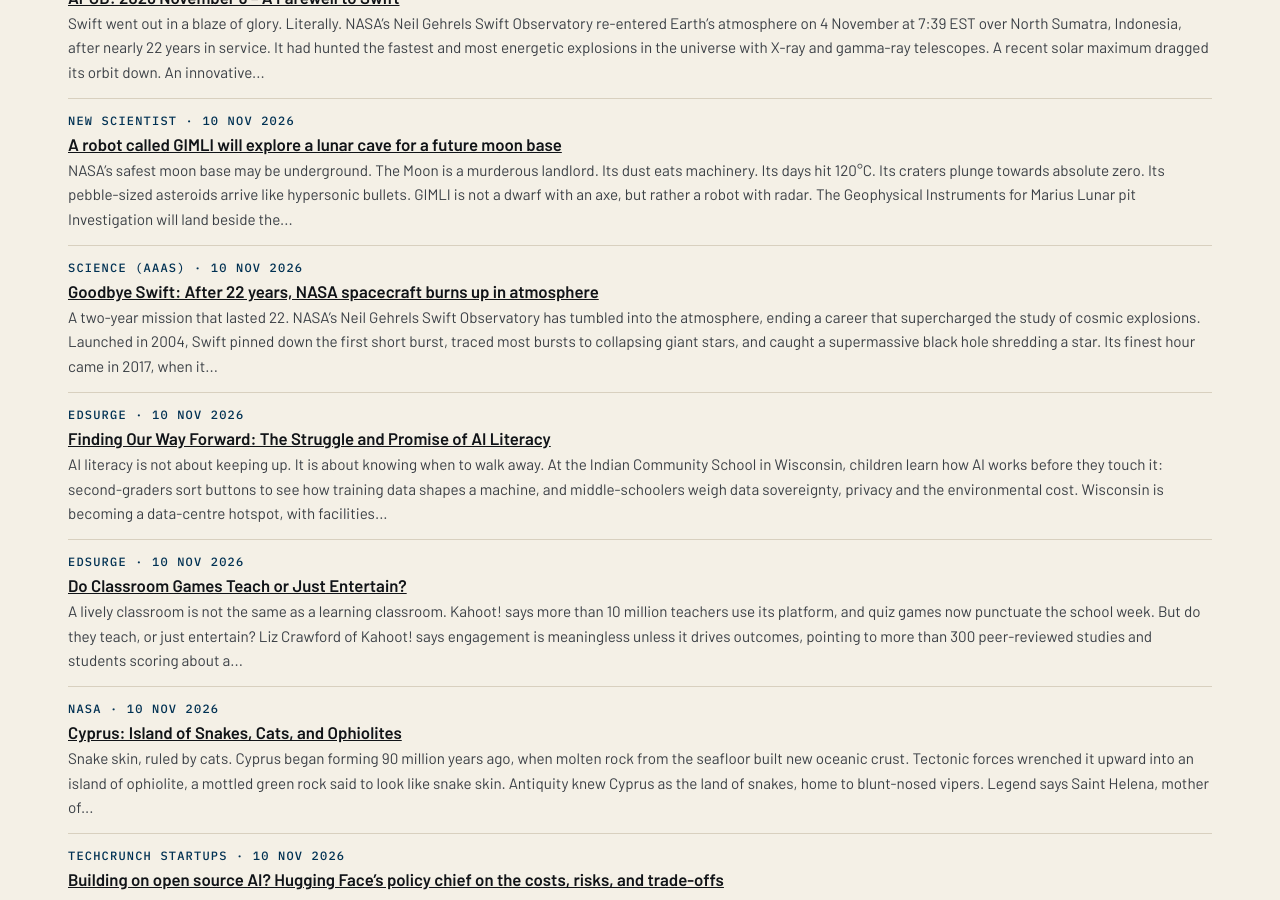
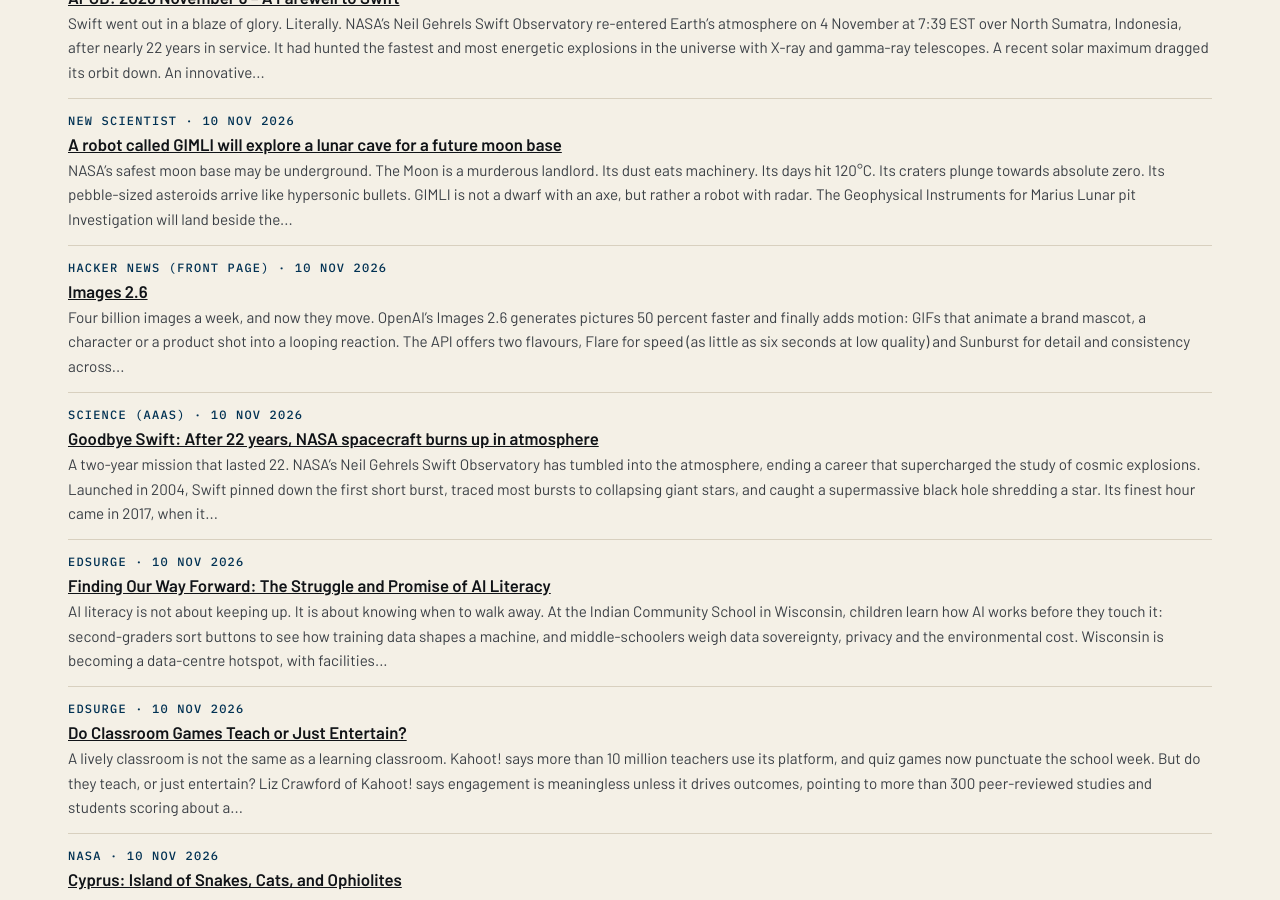
Before and after one commit to katz-news/katz.news, a Jekyll site: the page built from briefs/index.html, in a window 1280 px wide and 900 px high, scrolled down 3794 px. Built offline with Jekyll 4.4.1, drawn with Linux system fonts in a browser that asks for light colours.

Commit message:
Publish 2026-11-06

```diff
--- a/_data/build.yml
+++ b/_data/build.yml
@@ -1 +1 @@
-published_at: 2026-11-06T17:26:32Z
+published_at: 2026-11-06T17:29:12Z
--- /dev/null
+++ b/_posts/briefs/2026-11-05-images-2-6.md
@@ -0,0 +1,9 @@
+---
+published: true
+title: Images 2.6
+date: 2026-11-10
+section: technology
+source_name: Hacker News (front page)
+source_url: https://news.ycombinator.com/item?id=50372945
+---
+Four billion images a week, and now they move. OpenAI's Images 2.6 generates pictures 50 percent faster and finally adds motion: GIFs that animate a brand mascot, a character or a product shot into a looping reaction. The API offers two flavours, Flare for speed (as little as six seconds at low quality) and Sunburst for detail and consistency across edits, plus SVG exports, image markup and a new complexity control. People already create more than half a billion images a day. The verdict is giddily gif-able: still images were so last week; the internet's native language now comes with a prompt.
```
